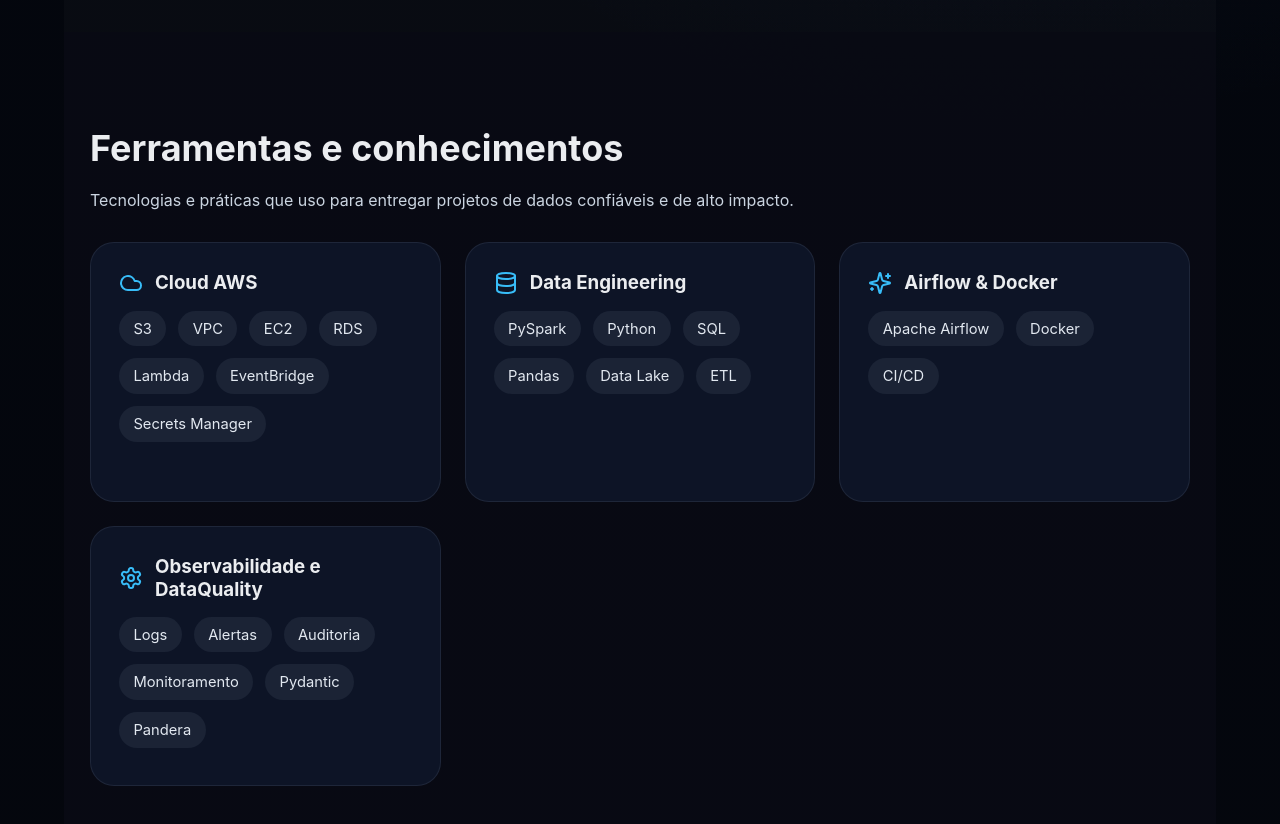
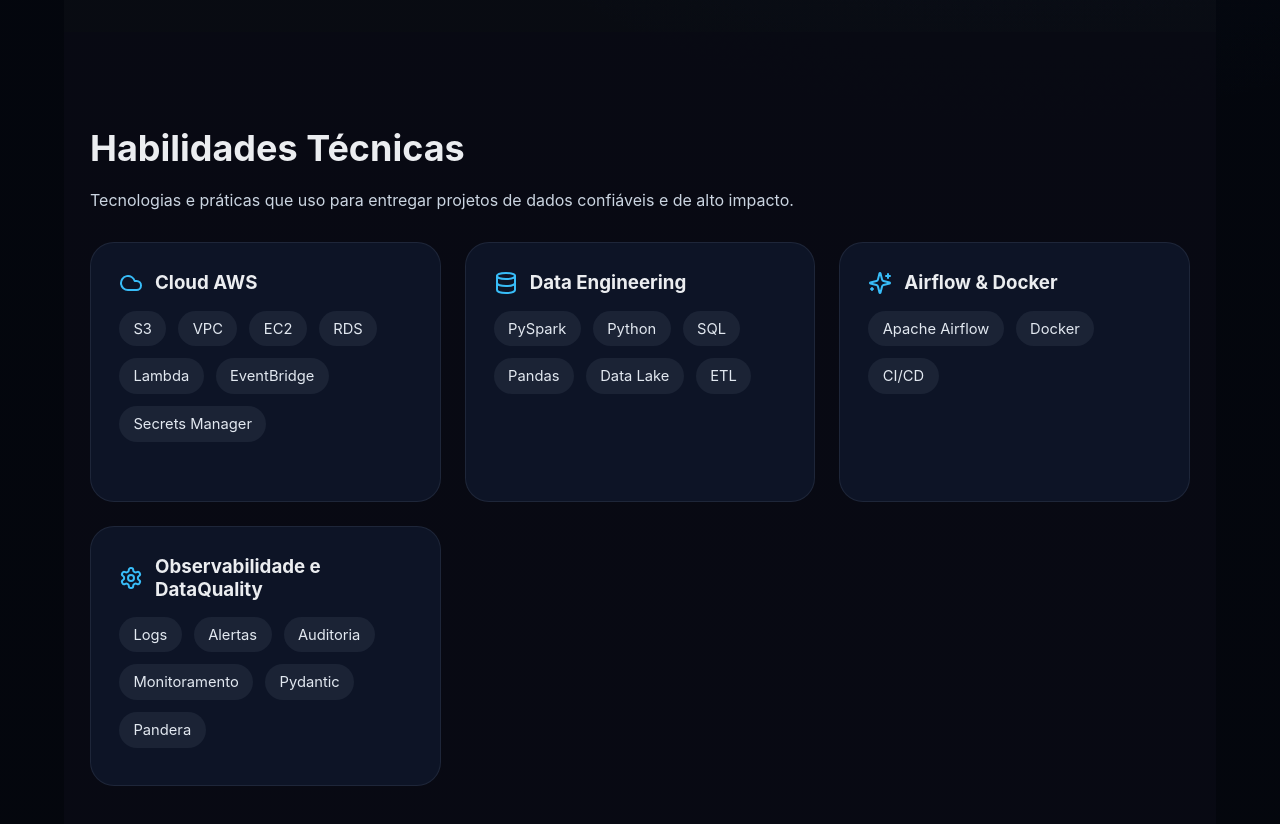
Before and after one commit to joaobarreto27/portifolio_jvbarreto, a React (Vite) app: page / in a window 1280 px wide. Shown: the part 1240-2064 px from the top of the page. Built offline with nearby package versions, Linux system fonts and the light colour scheme.

Commit message:
feat(app): atualiza nomenclatura de stack que utilizo para habilidades técnicas

```diff
--- a/src/App.tsx
+++ b/src/App.tsx
@@ -129,7 +129,7 @@
 
       <section id="skills" className="section section-dark">
         <div className="section-inner">
-          <h2>Ferramentas e conhecimentos</h2>
+          <h2>Habilidades Técnicas</h2>
           <p className="section-copy">
             Tecnologias e práticas que uso para entregar projetos de dados confiáveis
             e de alto impacto.
```
